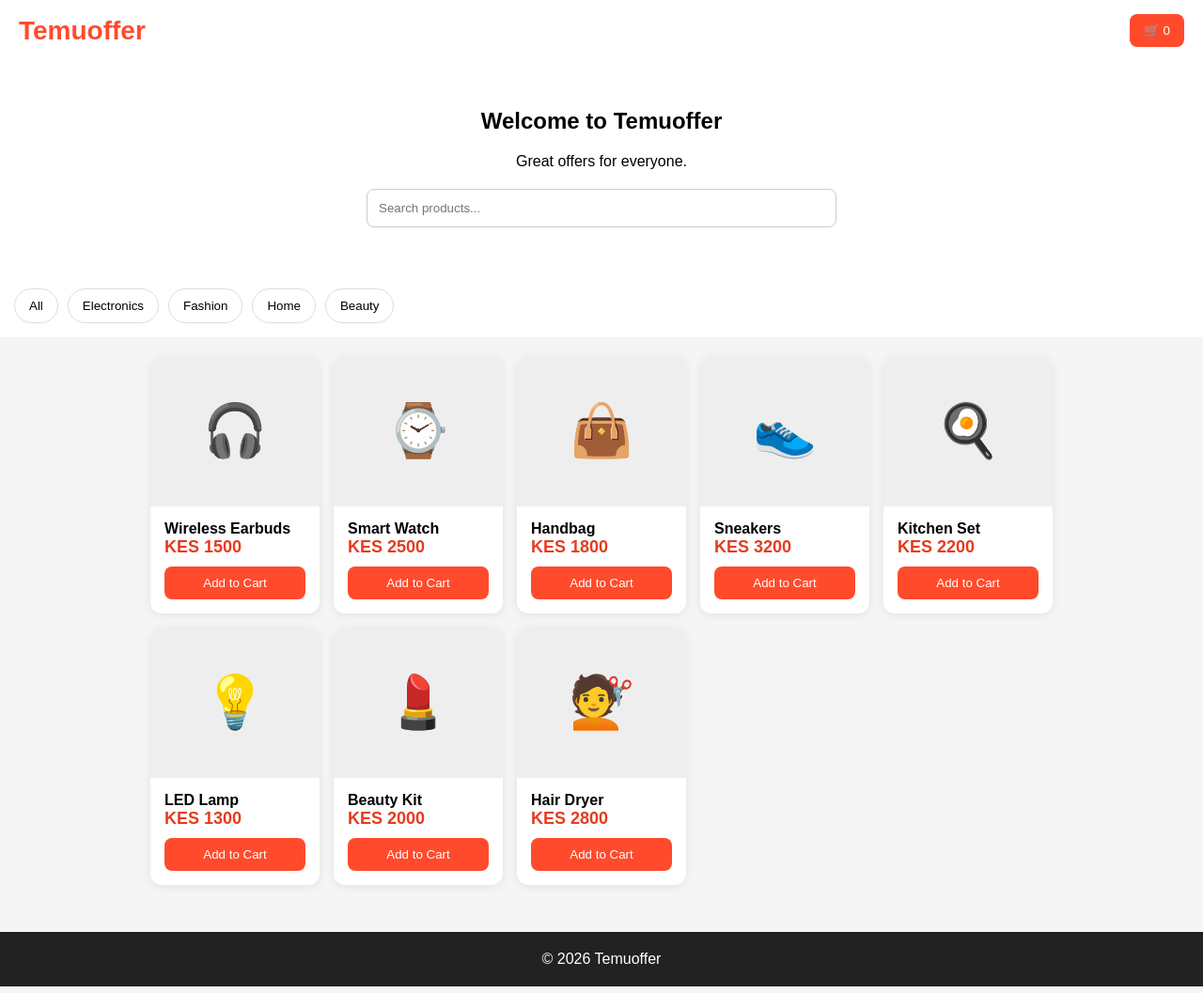
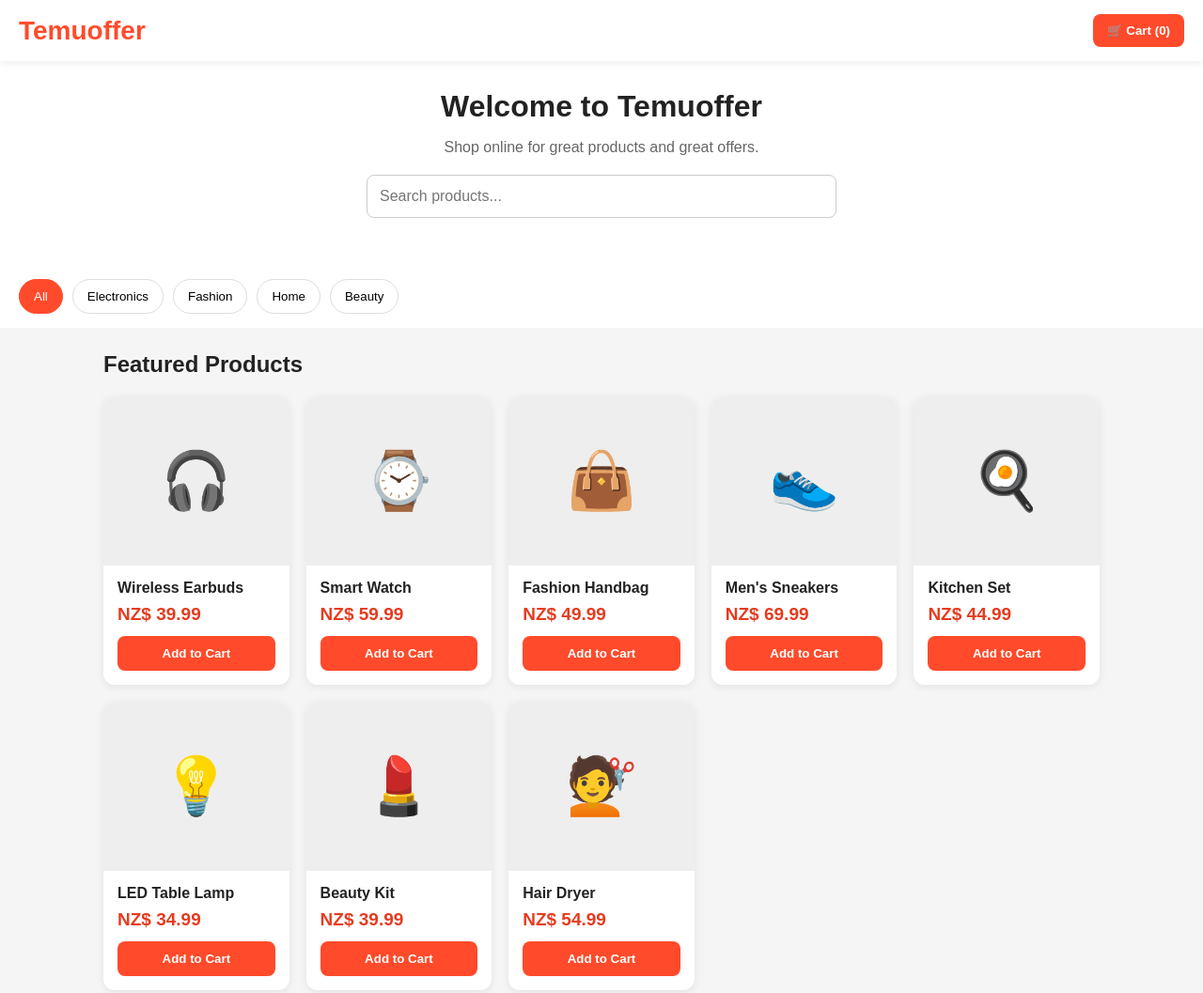
Before and after one commit to johnbeilly85-ctrl/Online-payment-, a plain HTML site: page index.html in a window 1280 px wide. Shown: the top 1057 px of the page at 94% size. Drawn offline with Linux system fonts and the light colour scheme.

Commit message:
Update index.html

```diff
--- a/index.html
+++ b/index.html
@@ -1,125 +1,555 @@
-<!DOCTYPE html>
-<html lang="en">
+<!DOCTYPE html><html lang="en">
 <head>
 <meta charset="UTF-8">
 <meta name="viewport" content="width=device-width, initial-scale=1.0">
-<title>Temuoffer - Online Store</title>
+<title>Temuoffer - Online Store</title><style>
+*{box-sizing:border-box}
 
-<style>
-*{box-sizing:border-box}
-body{margin:0;font-family:Arial,sans-serif;background:#f5f5f5}
-header{background:#fff;padding:15px 20px;display:flex;justify-content:space-between;align-items:center;box-shadow:0 2px 8px rgba(0,0,0,.08)}
-.logo{font-size:28px;font-weight:bold;color:#ff4b2b}
-.cart-btn{background:#ff4b2b;color:#fff;border:none;padding:10px 15px;border-radius:8px;cursor:pointer}
-.hero{background:#fff;padding:30px 20px;text-align:center}
-.search{max-width:500px;margin:20px auto}
-.search input{width:100%;padding:12px;border:1px solid #ccc;border-radius:8px}
-.categories{display:flex;gap:10px;overflow:auto;padding:15px;background:#fff}
-.categories button{padding:10px 15px;border:1px solid #ddd;border-radius:20px;background:#fff;cursor:pointer}
-.products{padding:20px;max-width:1000px;margin:auto}
-.grid{display:grid;grid-template-columns:repeat(auto-fit,minmax(170px,1fr));gap:15px}
-.card{background:#fff;border-radius:12px;overflow:hidden;box-shadow:0 2px 10px rgba(0,0,0,.08)}
-.image{height:160px;display:flex;align-items:center;justify-content:center;font-size:55px;background:#eee}
-.info{padding:15px}
-.price{color:#e63b1f;font-weight:bold;font-size:18px}
-.add{width:100%;margin-top:10px;padding:10px;border:none;background:#ff4b2b;color:#fff;border-radius:8px;cursor:pointer}
-.cart-panel{display:none;position:fixed;right:0;top:0;width:100%;max-width:350px;height:100%;background:#fff;padding:20px;box-shadow:-3px 0 15px rgba(0,0,0,.2);overflow:auto}
-.item{display:flex;justify-content:space-between;padding:10px 0;border-bottom:1px solid #eee}
-.checkout{width:100%;padding:14px;background:#00a859;color:#fff;border:none;border-radius:8px;margin-top:20px;cursor:pointer}
-.close{float:right;border:none;background:none;font-size:28px;cursor:pointer}
-footer{background:#222;color:#fff;text-align:center;padding:20px;margin-top:30px}
-</style>
-</head>
-<body>
+body{
+  margin:0;
+  font-family:Arial,sans-serif;
+  background:#f5f5f5;
+  color:#222;
+}
 
-<header>
-<div class="logo">Temuoffer</div>
-<button class="cart-btn" onclick="openCart()">🛒 <span id="count">0</span></button>
-</header>
+header{
+  background:#fff;
+  padding:15px 20px;
+  display:flex;
+  justify-content:space-between;
+  align-items:center;
+  box-shadow:0 2px 8px rgba(0,0,0,.08);
+  position:sticky;
+  top:0;
+  z-index:10;
+}
 
-<section class="hero">
-<h1>Welcome to Temuoffer</h1>
-<p>Great offers for everyone.</p>
-<div class="search">
-<input id="search" placeholder="Search products..." oninput="showProducts()">
-</div>
-</section>
+.logo{
+  font-size:28px;
+  font-weight:bold;
+  color:#ff4b2b;
+}
 
-<div class="categories">
-<button onclick="filter('All')">All</button>
-<button onclick="filter('Electronics')">Electronics</button>
-<button onclick="filter('Fashion')">Fashion</button>
-<button onclick="filter('Home')">Home</button>
-<button onclick="filter('Beauty')">Beauty</button>
-</div>
+.cart-btn{
+  background:#ff4b2b;
+  color:#fff;
+  border:none;
+  padding:10px 15px;
+  border-radius:8px;
+  cursor:pointer;
+  font-weight:bold;
+}
 
-<section class="products">
-<div id="grid" class="grid"></div>
-</section>
+.hero{
+  background:#fff;
+  padding:30px 20px;
+  text-align:center;
+}
 
-<div id="cart" class="cart-panel">
-<button class="close" onclick="closeCart()">×</button>
-<h2>Your Cart</h2>
-<div id="items"></div>
-<h3>Total: KES <span id="total">0</span></h3>
-<button class="checkout" onclick="checkout()">Proceed to Checkout</button>
-</div>
+.hero h1{
+  margin:0 0 10px;
+  font-size:32px;
+}
 
-<footer>© 2026 Temuoffer</footer>
+.hero p{
+  color:#666;
+}
 
-<script>
-const products=[
-{id:1,name:"Wireless Earbuds",price:1500,cat:"Electronics",icon:"🎧"},
-{id:2,name:"Smart Watch",price:2500,cat:"Electronics",icon:"⌚"},
-{id:3,name:"Handbag",price:1800,cat:"Fashion",icon:"👜"},
-{id:4,name:"Sneakers",price:3200,cat:"Fashion",icon:"👟"},
-{id:5,name:"Kitchen Set",price:2200,cat:"Home",icon:"🍳"},
-{id:6,name:"LED Lamp",price:1300,cat:"Home",icon:"💡"},
-{id:7,name:"Beauty Kit",price:2000,cat:"Beauty",icon:"💄"},
-{id:8,name:"Hair Dryer",price:2800,cat:"Beauty",icon:"💇"}
+.search{
+  max-width:500px;
+  margin:20px auto;
+}
+
+.search input{
+  width:100%;
+  padding:13px;
+  border:1px solid #ccc;
+  border-radius:8px;
+  font-size:16px;
+}
+
+.categories{
+  display:flex;
+  gap:10px;
+  overflow:auto;
+  padding:15px 20px;
+  background:#fff;
+}
+
+.categories button{
+  padding:10px 15px;
+  border:1px solid #ddd;
+  border-radius:20px;
+  background:#fff;
+  cursor:pointer;
+  white-space:nowrap;
+}
+
+.categories button.active{
+  background:#ff4b2b;
+  color:#fff;
+  border-color:#ff4b2b;
+}
+
+.products{
+  padding:25px 20px;
+  max-width:1100px;
+  margin:auto;
+}
+
+.products h2{
+  margin-top:0;
+}
+
+.grid{
+  display:grid;
+  grid-template-columns:repeat(auto-fit,minmax(180px,1fr));
+  gap:18px;
+}
+
+.card{
+  background:#fff;
+  border-radius:12px;
+  overflow:hidden;
+  box-shadow:0 2px 10px rgba(0,0,0,.08);
+}
+
+.image{
+  height:180px;
+  display:flex;
+  align-items:center;
+  justify-content:center;
+  font-size:60px;
+  background:#eee;
+}
+
+.info{
+  padding:15px;
+}
+
+.name{
+  font-weight:bold;
+  margin-bottom:8px;
+}
+
+.price{
+  color:#e63b1f;
+  font-weight:bold;
+  font-size:19px;
+}
+
+.add{
+  width:100%;
+  margin-top:12px;
+  padding:11px;
+  border:none;
+  background:#ff4b2b;
+  color:#fff;
+  border-radius:8px;
+  cursor:pointer;
+  font-weight:bold;
+}
+
+.cart-panel{
+  display:none;
+  position:fixed;
+  right:0;
+  top:0;
+  width:100%;
+  max-width:380px;
+  height:100%;
+  background:#fff;
+  padding:20px;
+  box-shadow:-3px 0 15px rgba(0,0,0,.2);
+  overflow:auto;
+  z-index:100;
+}
+
+.close{
+  float:right;
+  border:none;
+  background:none;
+  font-size:28px;
+  cursor:pointer;
+}
+
+.item{
+  display:flex;
+  justify-content:space-between;
+  gap:10px;
+  padding:12px 0;
+  border-bottom:1px solid #eee;
+}
+
+.remove{
+  border:none;
+  background:#ffe5e5;
+  color:#b00020;
+  padding:5px 8px;
+  border-radius:5px;
+  cursor:pointer;
+}
+
+.total{
+  font-size:21px;
+  font-weight:bold;
+  margin-top:20px;
+}
+
+.checkout{
+  width:100%;
+  padding:14px;
+  background:#00a859;
+  color:#fff;
+  border:none;
+  border-radius:8px;
+  margin-top:20px;
+  cursor:pointer;
+  font-size:17px;
+  font-weight:bold;
+}
+
+footer{
+  background:#222;
+  color:#fff;
+  text-align:center;
+  padding:25px;
+  margin-top:30px;
+}
+
+@media(max-width:500px){
+  .hero h1{
+    font-size:27px;
+  }
+
+  .grid{
+    grid-template-columns:repeat(2,1fr);
+    gap:12px;
+  }
+
+  .image{
+    height:150px;
+  }
+}
+</style></head><body><header>  <div class="logo">
+    Temuoffer
+  </div>  <button class="cart-btn" onclick="openCart()">
+    🛒 Cart (<span id="count">0</span>)
+  </button></header><section class="hero">  <h1>Welcome to Temuoffer</h1>  <p>
+    Shop online for great products and great offers.
+  </p>  <div class="search"><input
+  id="search"
+  type="text"
+  placeholder="Search products..."
+  oninput="showProducts()"
+>
+
+  </div></section><div class="categories">  <button class="active" onclick="filterCategory('All',this)">
+    All
+  </button>  <button onclick="filterCategory('Electronics',this)">
+    Electronics
+  </button>  <button onclick="filterCategory('Fashion',this)">
+    Fashion
+  </button>  <button onclick="filterCategory('Home',this)">
+    Home
+  </button>  <button onclick="filterCategory('Beauty',this)">
+    Beauty
+  </button></div><section class="products">  <h2>Featured Products</h2>  <div id="grid" class="grid"></div></section><div id="cart" class="cart-panel"><button class="close" onclick="closeCart()">×</button>
+
+  <h2>Your Cart</h2>  <div id="items"></div>  <div class="total">
+    Total: NZ$ <span id="total">0.00</span>
+  </div>  <button class="checkout" onclick="checkout()">
+    Proceed to Checkout
+  </button></div><footer>© 2026 Temuoffer. All rights reserved.
+
+</footer><script>
+
+const products = [
+
+  {
+    id:1,
+    name:"Wireless Earbuds",
+    price:39.99,
+    cat:"Electronics",
+    icon:"🎧"
+  },
+
+  {
+    id:2,
+    name:"Smart Watch",
+    price:59.99,
+    cat:"Electronics",
+    icon:"⌚"
+  },
+
+  {
+    id:3,
+    name:"Fashion Handbag",
+    price:49.99,
+    cat:"Fashion",
+    icon:"👜"
+  },
+
+  {
+    id:4,
+    name:"Men's Sneakers",
+    price:69.99,
+    cat:"Fashion",
+    icon:"👟"
+  },
+
+  {
+    id:5,
+    name:"Kitchen Set",
+    price:44.99,
+    cat:"Home",
+    icon:"🍳"
+  },
+
+  {
+    id:6,
+    name:"LED Table Lamp",
+    price:34.99,
+    cat:"Home",
+    icon:"💡"
+  },
+
+  {
+    id:7,
+    name:"Beauty Kit",
+    price:39.99,
+    cat:"Beauty",
+    icon:"💄"
+  },
+
+  {
+    id:8,
+    name:"Hair Dryer",
+    price:54.99,
+    cat:"Beauty",
+    icon:"💇"
+  }
+
 ];
 
-let cart=[];
-let category="All";
+let cart = [];
+
+let category = "All";
+
+
+function money(amount){
+
+  return Number(amount).toLocaleString(
+    "en-NZ",
+    {
+      minimumFractionDigits:2,
+      maximumFractionDigits:2
+    }
+  );
+
+}
+
 
 function showProducts(){
-const text=document.getElementById("search").value.toLowerCase();
-const grid=document.getElementById("grid");
-grid.innerHTML="";
-products.filter(p=>(category==="All"||p.cat===category)&&p.name.toLowerCase().includes(text)).forEach(p=>{
-grid.innerHTML+=`
-<div class="card">
-<div class="image">${p.icon}</div>
-<div class="info">
-<b>${p.name}</b>
-<div class="price">KES ${p.price}</div>
-<button class="add" onclick="add(${p.id})">Add to Cart</button>
-</div></div>`;
-});
+
+  const text =
+    document.getElementById("search")
+    .value
+    .toLowerCase();
+
+  const grid =
+    document.getElementById("grid");
+
+  grid.innerHTML = "";
+
+  const filtered =
+    products.filter(product =>
+
+      (category === "All" ||
+       product.cat === category)
+
+      &&
+
+      product.name
+        .toLowerCase()
+        .includes(text)
+
+    );
+
+  if(filtered.length === 0){
+
+    grid.innerHTML =
+      "<p>No products found.</p>";
+
+    return;
+
+  }
+
+  filtered.forEach(product => {
+
+    grid.innerHTML += `
+
+      <div class="card">
+
+        <div class="image">
+          ${product.icon}
+        </div>
+
+        <div class="info">
+
+          <div class="name">
+            ${product.name}
+          </div>
+
+          <div class="price">
+            NZ$ ${money(product.price)}
+          </div>
+
+          <button
+            class="add"
+            onclick="addToCart(${product.id})"
+          >
+            Add to Cart
+          </button>
+
+        </div>
+
+      </div>
+
+    `;
+
+  });
+
 }
 
-function filter(c){category=c;showProducts();}
-function add(id){cart.push(products.find(p=>p.id===id));updateCart();}
+
+function filterCategory(cat,button){
+
+  category = cat;
+
+  document
+    .querySelectorAll(".categories button")
+    .forEach(btn =>
+      btn.classList.remove("active")
+    );
+
+  button.classList.add("active");
+
+  showProducts();
+
+}
+
+
+function addToCart(id){
+
+  const product =
+    products.find(p => p.id === id);
+
+  cart.push(product);
+
+  updateCart();
+
+}
+
+
+function removeFromCart(index){
+
+  cart.splice(index,1);
+
+  updateCart();
+
+}
+
+
 function updateCart(){
-document.getElementById("count").textContent=cart.length;
-let total=0;
-const items=document.getElementById("items");
-items.innerHTML="";
-cart.forEach(i=>{
-total+=i.price;
-items.innerHTML+=`<div class="item"><span>${i.name}</span><span>KES ${i.price}</span></div>`;
-});
-document.getElementById("total").textContent=total;
+
+  document.getElementById("count")
+    .textContent = cart.length;
+
+  const items =
+    document.getElementById("items");
+
+  items.innerHTML = "";
+
+  let total = 0;
+
+  cart.forEach((item,index) => {
+
+    total += Number(item.price);
+
+    items.innerHTML += `
+
+      <div class="item">
+
+        <div>
+
+          <strong>
+            ${item.name}
+          </strong>
+
+          <br>
+
+          NZ$ ${money(item.price)}
+
+        </div>
+
+        <button
+          class="remove"
+          onclick="removeFromCart(${index})"
+        >
+          Remove
+        </button>
+
+      </div>
+
+    `;
+
+  });
+
+  document.getElementById("total")
+    .textContent = money(total);
+
 }
-function openCart(){document.getElementById("cart").style.display="block";}
-function closeCart(){document.getElementById("cart").style.display="none";}
+
+
+function openCart(){
+
+  document.getElementById("cart")
+    .style.display = "block";
+
+}
+
+
+function closeCart(){
+
+  document.getElementById("cart")
+    .style.display = "none";
+
+}
+
+
 function checkout(){
-if(cart.length===0){alert("Your cart is empty.");return;}
-localStorage.setItem("temuofferCart",JSON.stringify(cart));
-window.location.href="checkout.html";
+
+  if(cart.length === 0){
+
+    alert("Your cart is empty.");
+
+    return;
+
+  }
+
+  localStorage.setItem(
+    "temuofferCart",
+    JSON.stringify(cart)
+  );
+
+  window.location.href =
+    "checkout.html";
+
 }
+
+
 showProducts();
-</script>
 
-</body>
+</script></body>
 </html>
```
